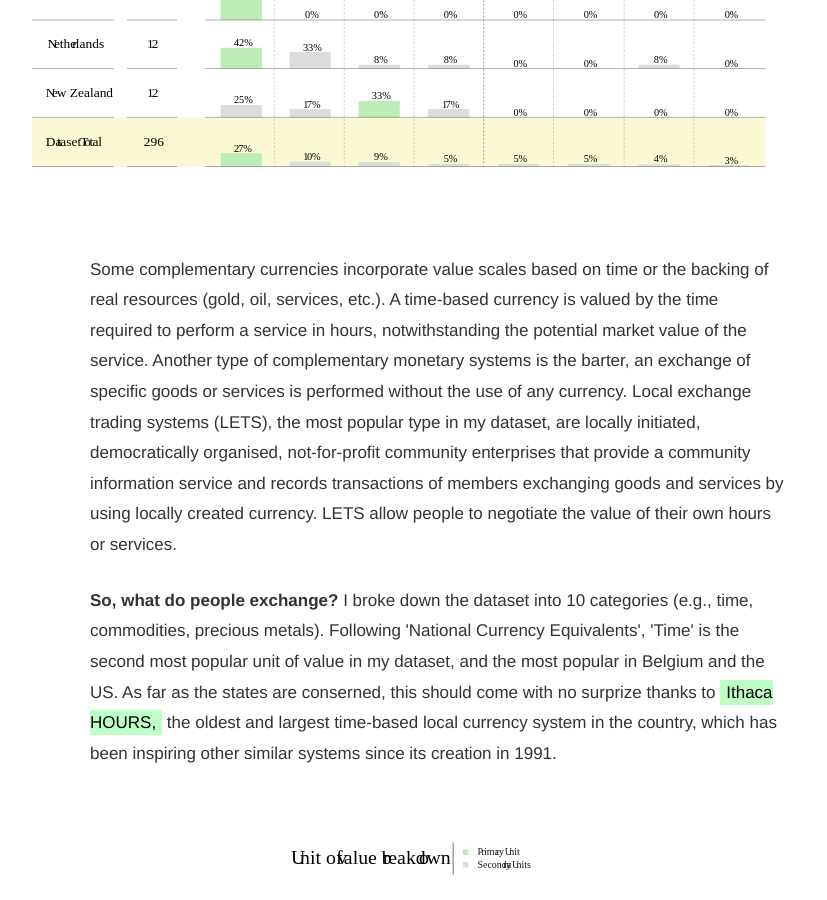
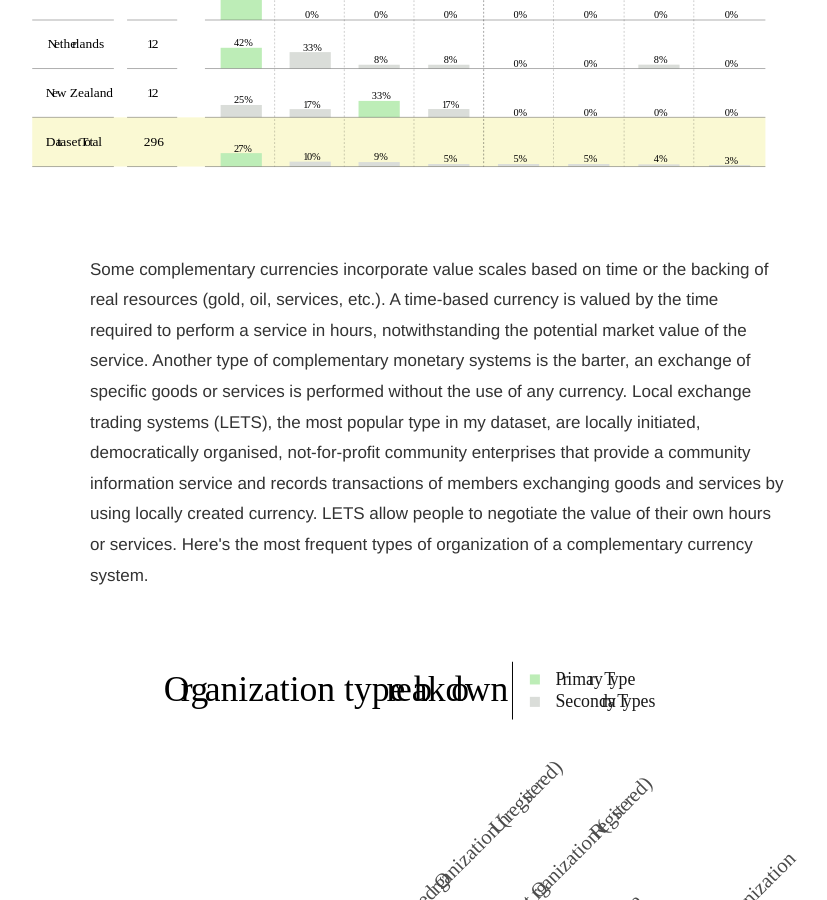
Before and after one commit to 2109Sot/studio-projects, a Jekyll site: the page docs/complementary_currencies/index.html, which Jekyll copies as it is, in a window 1280 px wide and 900 px high, scrolled down 2301 px. Shown: the whole window, without its empty margins (234-1061 px from the left). Built offline with Jekyll 4.4.1, drawn with Linux system fonts in a browser that asks for light colours.

Commit message:
org_type

```diff
--- a/docs/complementary_currencies/index.html
+++ b/docs/complementary_currencies/index.html
@@ -180,7 +180,11 @@ a {
      </div><br />
 
      <p>Some complementary currencies incorporate value scales based on time or the backing of real resources (gold, oil, services, etc.). A time-based currency is valued by the time required to perform a service in hours, notwithstanding the potential market value of the service. Another type of complementary monetary systems is the barter, an exchange of specific goods or services is performed without the use of any currency.
-     Local exchange trading systems (LETS), the most popular type in my dataset, are locally initiated, democratically organised, not-for-profit community enterprises that provide a community information service and records transactions of members exchanging goods and services by using locally created currency. LETS allow people to negotiate the value of their own hours or services.</p>
+     Local exchange trading systems (LETS), the most popular type in my dataset, are locally initiated, democratically organised, not-for-profit community enterprises that provide a community information service and records transactions of members exchanging goods and services by using locally created currency. LETS allow people to negotiate the value of their own hours or services. Here's the most frequent types of organization of a complementary currency system.</p>
+
+     <div>
+       <img width="70%" src="https://2109sot.github.io/studio-projects/complementary_currencies/organization_type.svg" alt="" />
+     </div><br />
 
     <p><b>So, what do people exchange?</b> I broke down the dataset into 10 categories (e.g., time, commodities, precious metals). Following 'National Currency Equivalents', 'Time' is the second most popular unit of value in my dataset, and the most popular in Belgium and the US. As far as the states are conserned, this should come with no surprize thanks to <a href="http://ithacahours.com/">Ithaca HOURS,</a> the oldest and largest time-based local currency system in the country, which has been inspiring other similar systems since its creation in 1991.</p>
 
```
